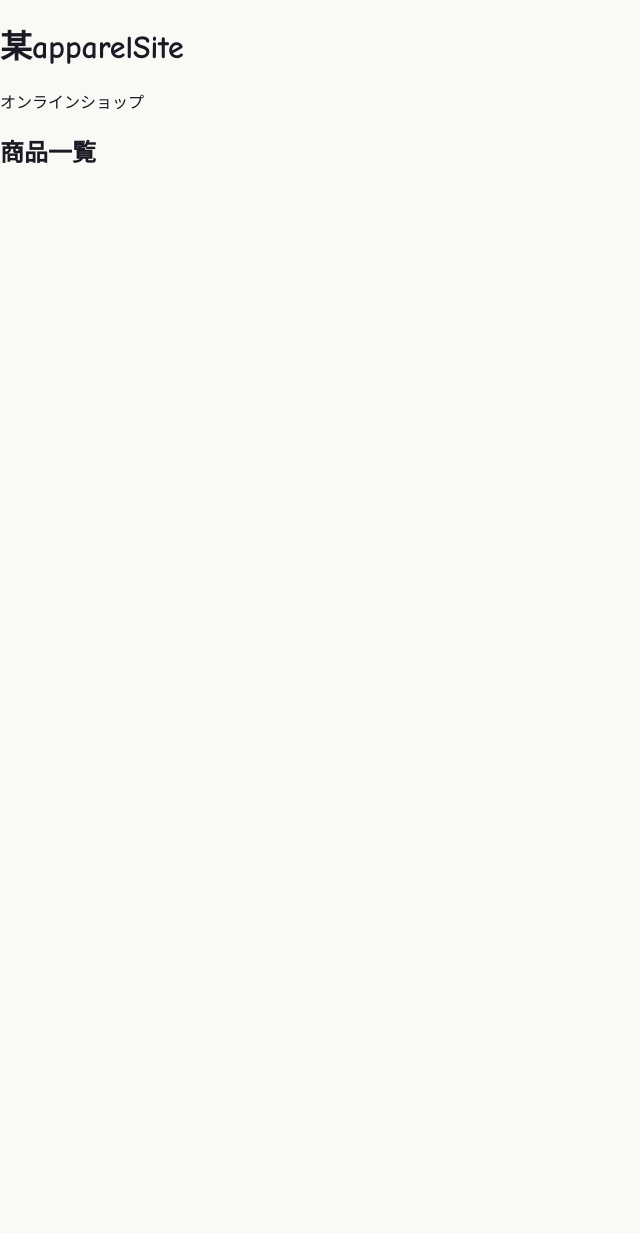
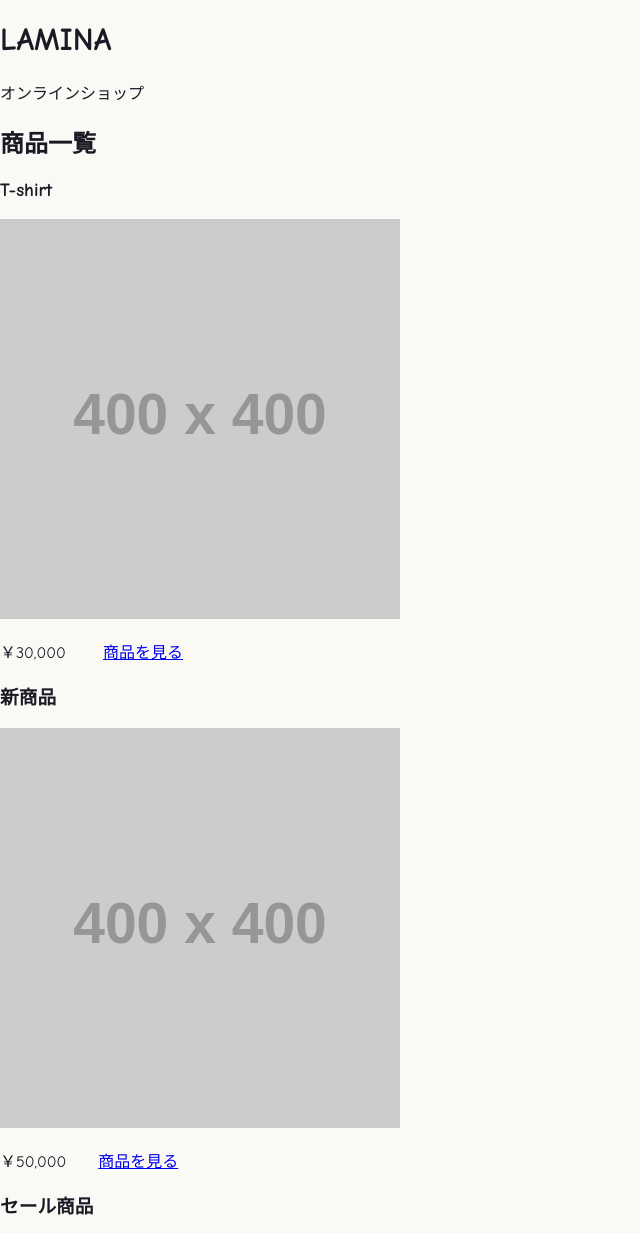
Before and after one commit to nori0810/apparel-online-store, a plain HTML site: page index.html in a window 1280 px wide. Shown: the top 1233 px of the page, without its empty margins (0-640 px from the left). Before the commit the page ends 800 px from the top, so only its background shows below. Drawn offline with Linux system fonts and the light colour scheme; placeholder pictures from the web are drawn by us.

Commit message:
Revise index.html for new layout and product display
Updated HTML structure and added product cards.

```diff
--- a/index.html
+++ b/index.html
@@ -3,13 +3,14 @@
 <head>
     <meta charset="UTF-8">
     <meta name="viewport" content="width=device-width, initial-scale=1.0">
-    <title>のりのアパレル</title>
+    <title>アパレルサイト</title>
     <link rel="stylesheet" href="style.css">
+    <script src="script.js" defer></script>
 </head>
 <body>
   <header>
     <h1>
-        某apparelSite
+        LAMINA
     </h1>
   </header>
 <p>
@@ -19,7 +20,37 @@
     <h2>
         商品一覧
     </h2>
-    <div id="list"class="list"></div>
+    <div id="list"class="list">
+      <productcard class="product">
+        <h3>T-shirt</h3>
+<a href="T-shirt.html">
+        <img src="https://placehold.jp/400x400.png" alt="T-shirt">
+        </a>
+        <p>￥30,000&emsp;&emsp;
+
+          <a href="new-items.html" class="look-items">商品を見る</a></p>
+
+      </productcard>
+
+      <section class="new-img">
+        <h3>新商品</h3>
+        <a href="new-items.html">
+        <img src="https://placehold.jp/400x400.png" alt="新商品">
+          </a>
+        <p>￥50,000&emsp;&emsp;<a href="new-items.html" class="look-items">商品を見る</a></p>
+      </section>
+
+      <article class="new-img">
+        <h3> セール商品</h3>
+        <a href="sale.html">
+        <img src="https://placehold.jp/400x400.png" alt="セール商品">
+        </a>
+        <p>￥1,000～&emsp;&emsp;<a href="new-items.html" class="look-items">商品を見る</a></p>
+         <button class="add-cart">カートに追加</button>
+      </article>
+
+    </div>
+
 </main>
 </body>
 </html>
```
